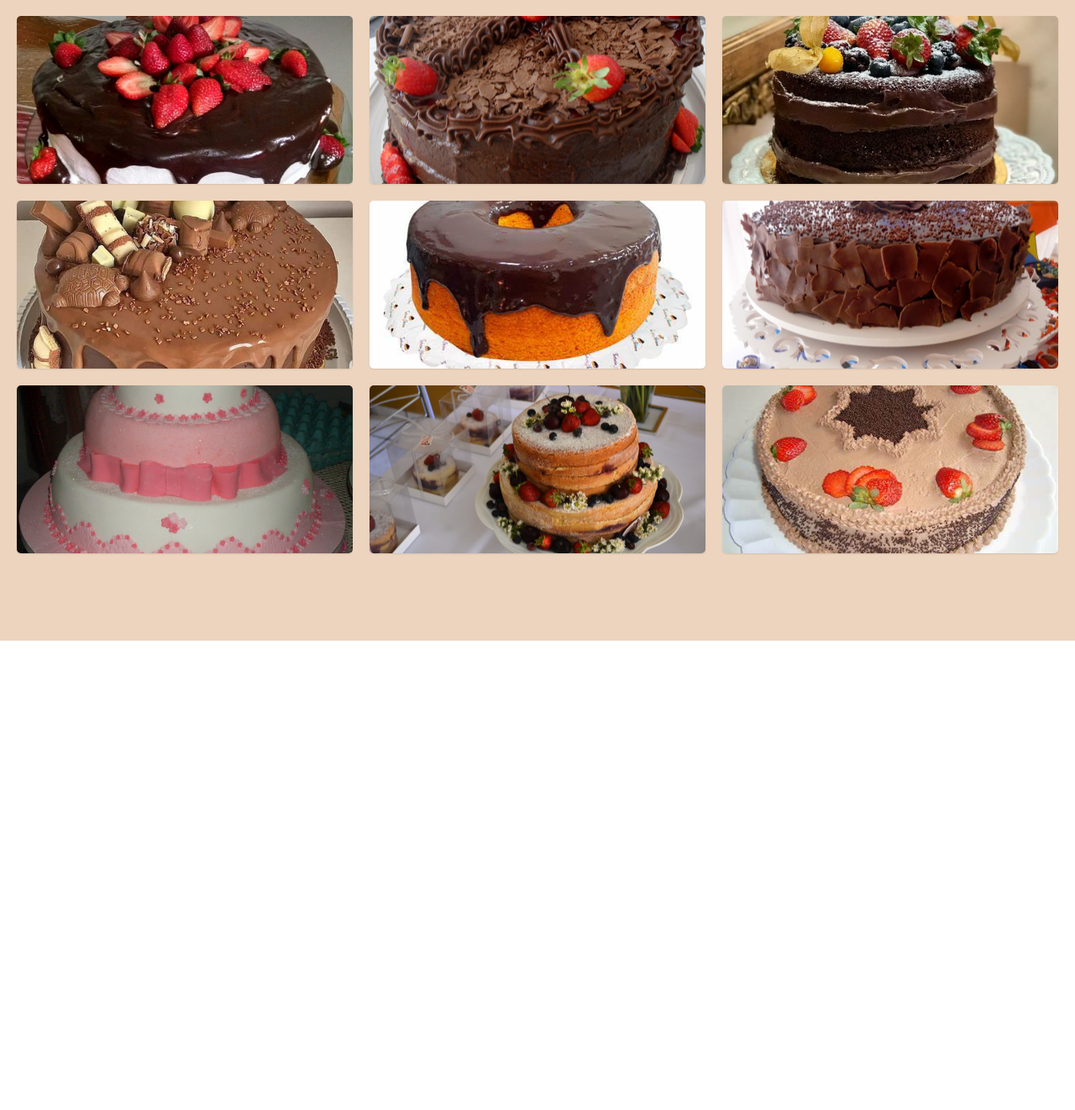
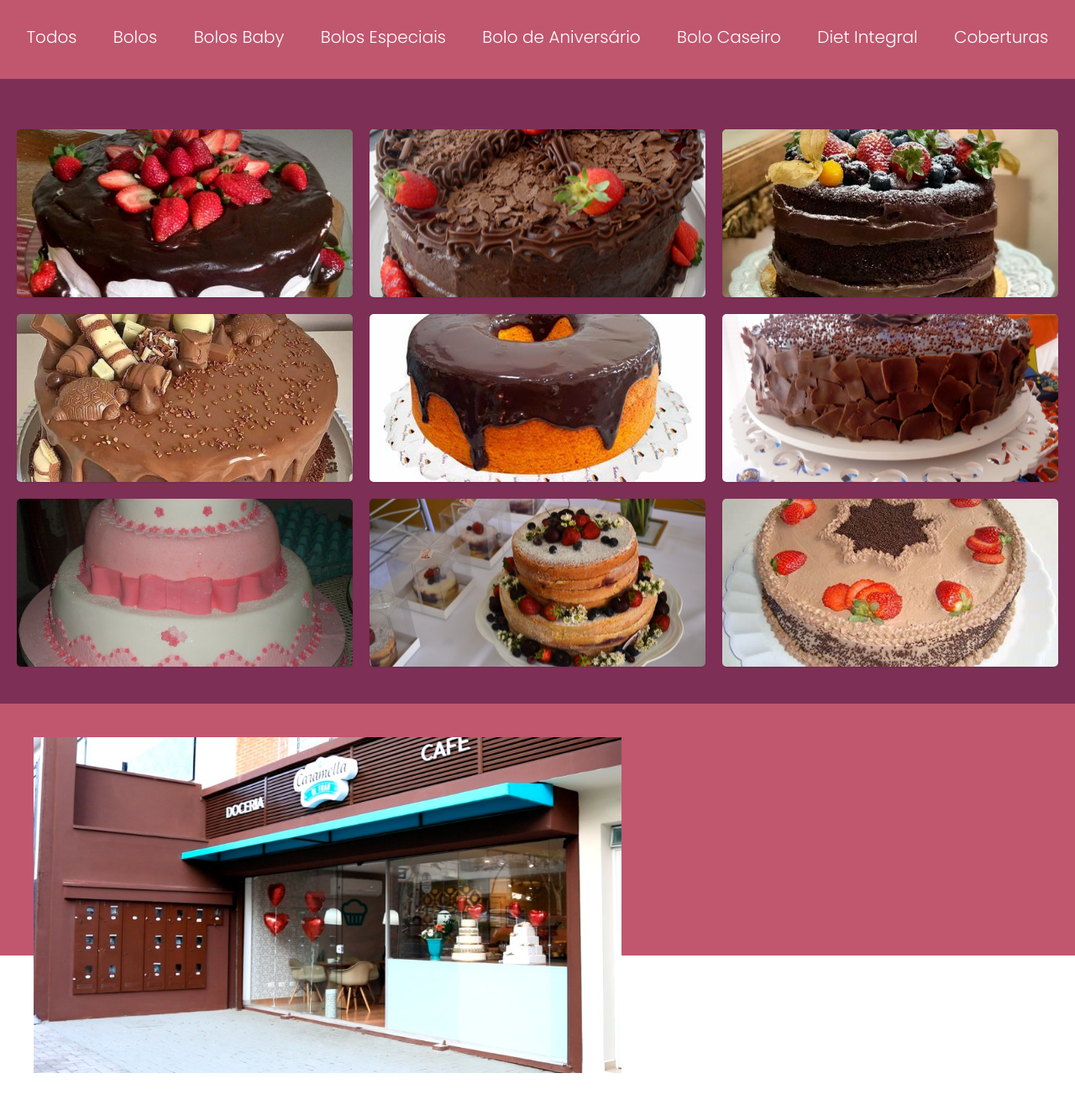
Before and after one commit to guilhermesealves/Loja-De-Bolos, a plain HTML site: page index.html in a window 1280 px wide. Shown: the part 237-1559 px from the top of the page at 84% size. Before the commit the page ends 1000 px from the top, so only its background shows below. Drawn offline with Linux system fonts and the light colour scheme.

Commit message:
Atualização para header2
Criando um header2 como um menu para ver quais bolos estão disponíveis

```diff
--- a/index.html
+++ b/index.html
@@ -15,20 +15,37 @@
         </div>
         <div class="menu-site">
             <ul>
-                <li>Quem Somos</li>
-                <li>Produtos</li>
-                <li>Lojas</li>
-                <li>Contato</li>
+                <li class="li-menu">Quem Somos</li>
+                <li class="li-menu">Produtos</li>
+                <li class="li-menu">Lojas</li>
+                <li class="li-menu">Contato</li>
         </div>
       </header>
-      <nav class=""></nav>
+
+
+
+
       <div class="meio-site">
         <div class="titulo-meio">
             <h1 class="h1-meio"> Nossos Sabores</h1>
 
         </div>
+        <nav class="header2">
+                 <ul class="ul-header2">
+                  <a class="a-header2" href=""><li class="li-header2">Todos</li></a>
+                   <a class="a-header2" href=""><li class="li-header2">Bolos</li></a>
+                   <a class="a-header2" href=""><li class="li-header2">Bolos Baby</li></a>
+                   <a class="a-header2" href=""><li class="li-header2">Bolos Especiais</li></a>
+                   <a class="a-header2" href=""><li class="li-header2">Bolo de Aniversário</li></a>
+                   <a class="a-header2" href=""><li class="li-header2">Bolo Caseiro</li></a>
+                   <a class="a-header2" href=""><li class="li-header2">Diet Integral</li></a>
+                   <a class="a-header2" href=""><li class="li-header2" >Coberturas</li></a>
+                 </ul>
+
+        </nav>
         <div class="bolos-meio">
             <div class="bolo1">
+
            </div>
             <div class="bolo2">
                 <a href=""></a>
@@ -59,6 +76,17 @@
       </div>
 
     </main>
+
+
+    <div class="localizacao">
+        <div class="imagem-doceria">
+            <img class="img-doceria" src="doceria.jpg" alt="">
+        </div>
+        <div class="texto-doceria">
+
+        </div>
+
+    </div>
     <script src="app.js"></script>
 
 
--- a/style.css
+++ b/style.css
@@ -15,14 +15,14 @@ h1{
     display: flex;
     align-items: center;
     justify-content: space-between;
-    background-color: #ad5c70;
+    background-color: #470d3b;
     height: 100px;
 }
 ul{
     display: flex;
     margin-right: 160px;
 }
-li{
+.li-menu{
     padding-left: 10px ;
     margin-top: 10px;
     margin-left: 100px;
@@ -38,11 +38,12 @@ li{
 
 }
 .meio-site{
-    background-color: #edd4be;
+    background-color: #7e2f56;
     width: 100%;
-    height: 900px
+    height: 975px
 }
 .h1-meio{
+    font-size: 46px;
     padding-top: 40px;
     color: white;
     text-align: center;
@@ -214,3 +215,44 @@ li{
 
 
 }
+.header2{
+    width: 100%;
+    height: 100px;
+    background-color: #c0576f;
+}
+.ul-header2{
+    margin: 10px;
+    font-size: 10px;
+}
+.li-header2{
+    color: white;
+    padding-top: 35px;
+    font-size: 20px;
+    margin: 20px;
+    margin: auto;
+    font-family: 'Poppins', sans-serif;
+    list-style: none;
+}
+.a-header2{
+    text-decoration: none;
+    font-size: 20px;
+    margin: 20px;
+    margin: auto;
+
+}
+.localizacao{
+    background-color: #c0576f;
+    width: 100%;
+    height: 300px;
+}
+.img-doceria{
+
+    width: 700px;
+    height: 400px;
+}
+.imagem-doceria{
+    padding: 40px;
+}
+.texto-doceria{
+
+}
```
Also changed, not shown: Sabores (1).png (added), doceria.jpg (added), tesxte.png (added).
